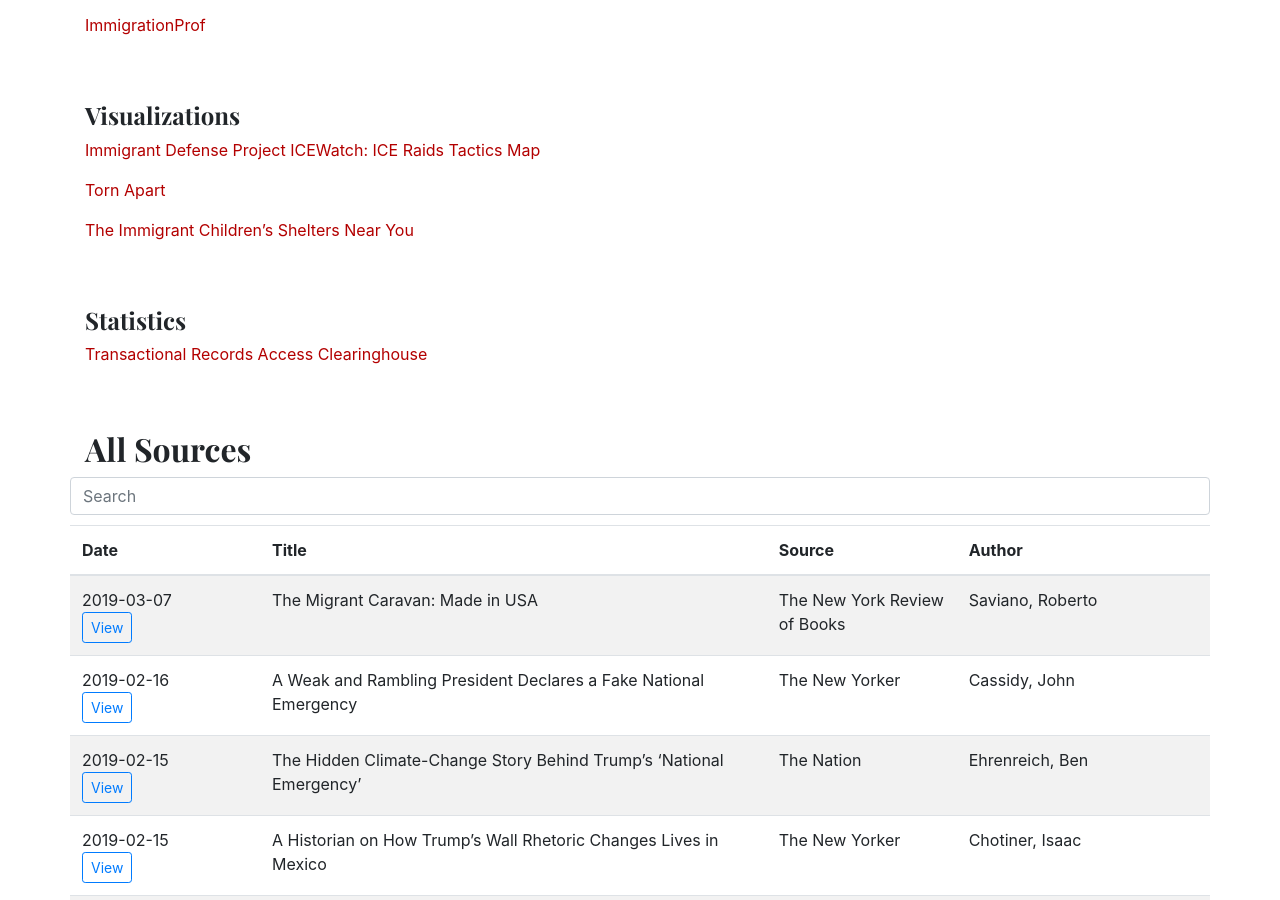
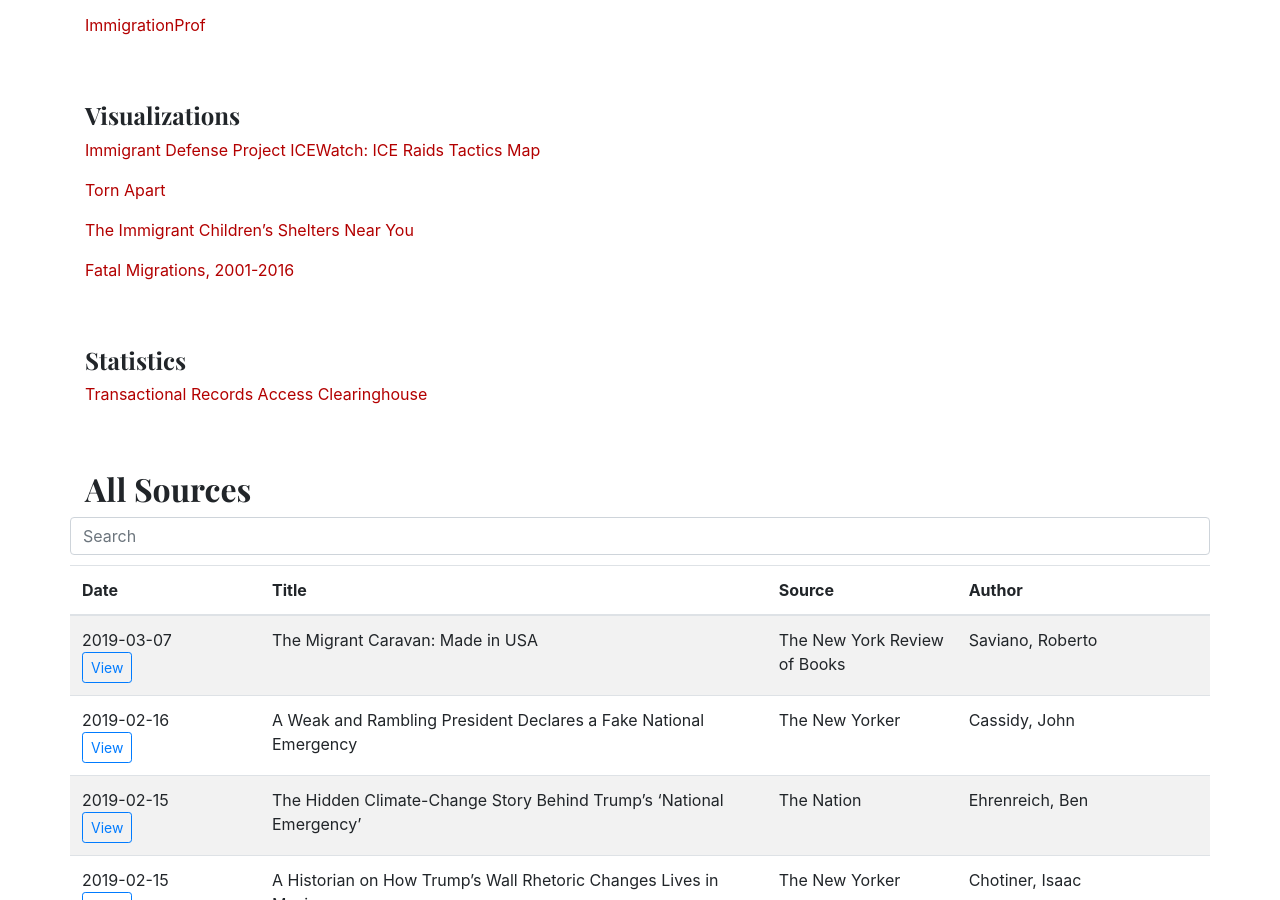
Before and after one commit to waronimmigrants/waronimmigrants.github.io, a Jekyll site: the page built from resources.html, in a window 1280 px wide and 900 px high, scrolled down 777 px. Built offline with Jekyll 4.4.1, drawn with Linux system fonts in a browser that asks for light colours.

Commit message:
added new link to resources

```diff
--- a/resources.html
+++ b/resources.html
@@ -71,6 +71,11 @@
 
 <p><a href="https://projects.propublica.org/graphics/migrant-shelters-near-you">The Immigrant Children’s Shelters Near You</a></p>
 
+<p><a href="https://projects.theintercept.com/fatal-migrations/">Fatal Migrations, 2001-2016</a></p>
+
+
+
+
 
 <br>
 <br>
```
